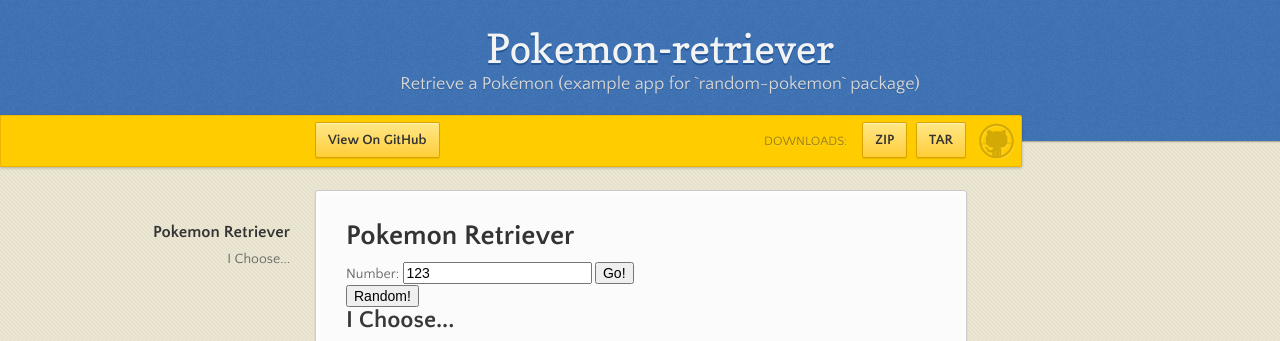
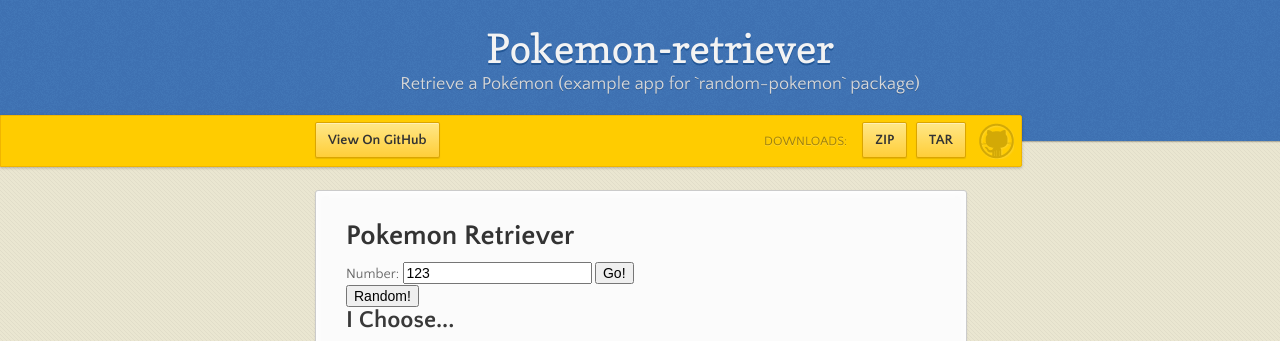
Before and after one commit to chriskwan/pokemon-retriever, a plain HTML site: page index.html in a window 1280 px wide. Shown: the top 341 px of the page. Drawn offline with nearby package versions, Linux system fonts and the light colour scheme; no server answers.

Commit message:
Remove nav

```diff
--- a/index.html
+++ b/index.html
@@ -35,9 +35,6 @@
       </div><!-- end banner -->
 
     <div class="wrapper">
-      <nav>
-        <ul></ul>
-      </nav>
 
       <section>
 
```
